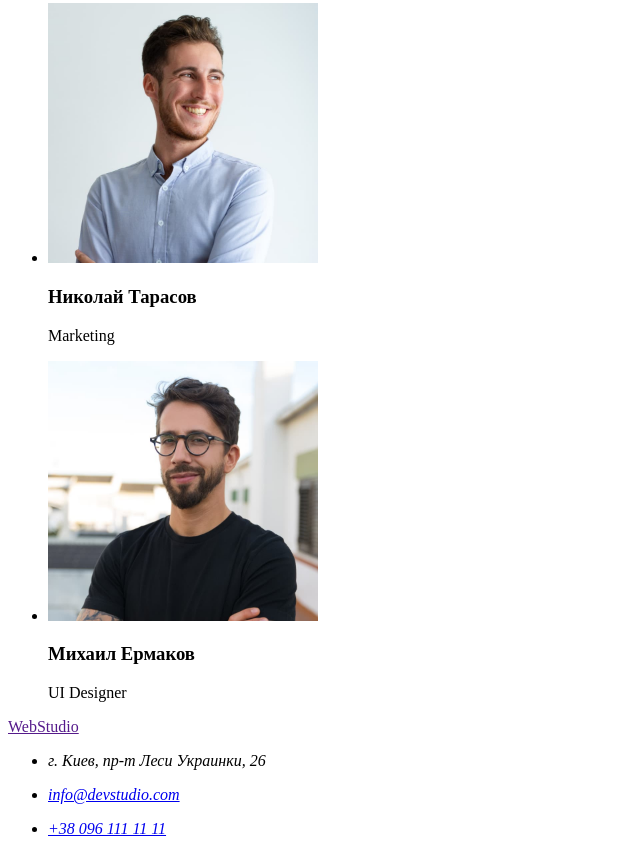
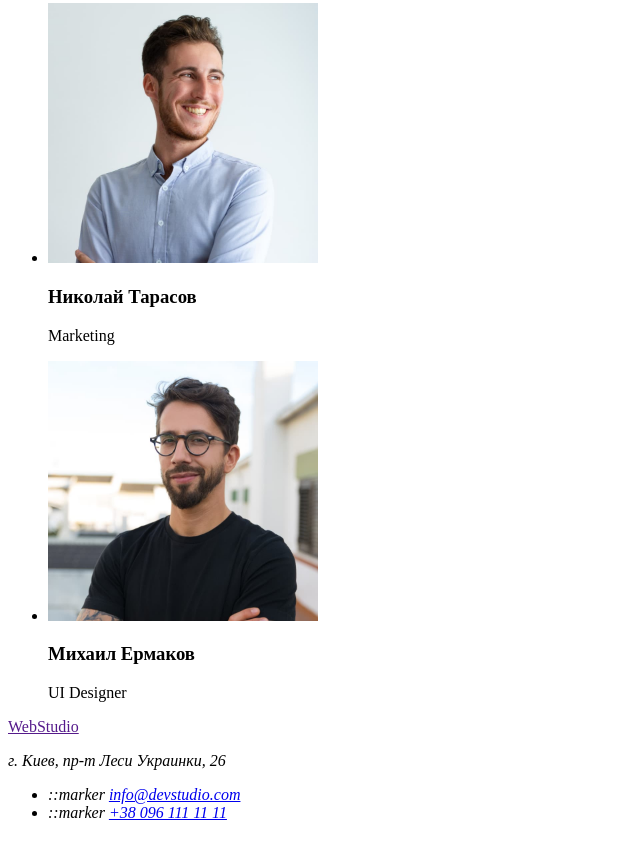
Before and after one commit to oleksandr-vasylenko/goit-markup-hw-01, a plain HTML site: page index.html in a window 1280 px wide. Shown: the part 2333-3187 px from the top of the page, without its empty margins (0-640 px from the left). Drawn offline with Linux system fonts and the light colour scheme.

Commit message:
Fixes per the 2nd Feedback by GOIT QA'er
Footer Revision

```diff
--- a/index.html
+++ b/index.html
@@ -105,10 +105,16 @@
     <footer>
             <a href="" lang="en">WebStudio</a>
         <address>
+                <p>г. Киев, пр-т Леси Украинки, 26</p>
                 <ul>
-                    <li><p>г. Киев, пр-т Леси Украинки, 26</p></li>
-                    <li><p><a href="mailto:info@devstudio.com" lang="en">info@devstudio.com</a></p></li>
-                    <li><p><a href="tel:+380961111111">+38 096 111 11 11</a></p></li>
+                    <li>
+                        ::marker
+                        <a href="mailto:info@devstudio.com" lang="en">info@devstudio.com</a>
+                    </li>
+                    <li>
+                        ::marker
+                        <a href="tel:+380961111111">+38 096 111 11 11</a>
+                    </li>
                 </ul>
         </address>
     </footer>
```
Also changed, not shown: .prettierrc.json.
